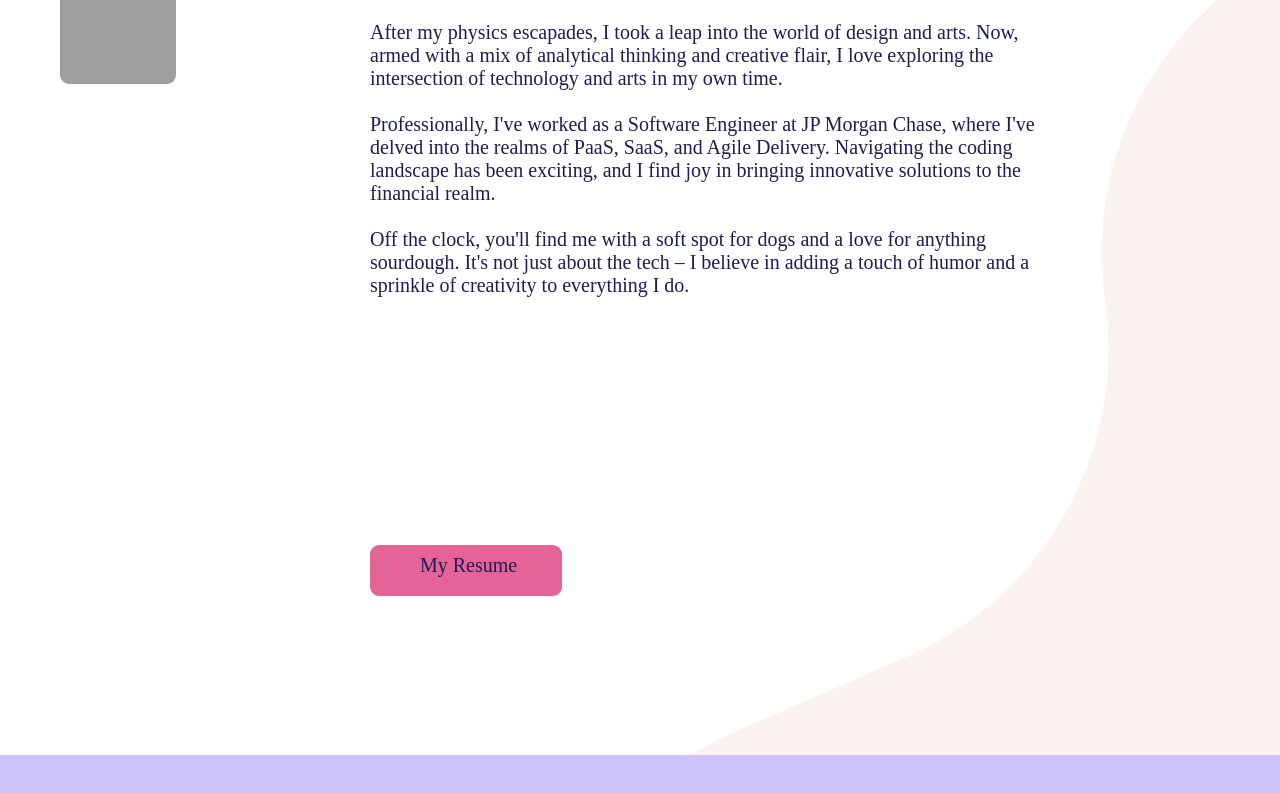
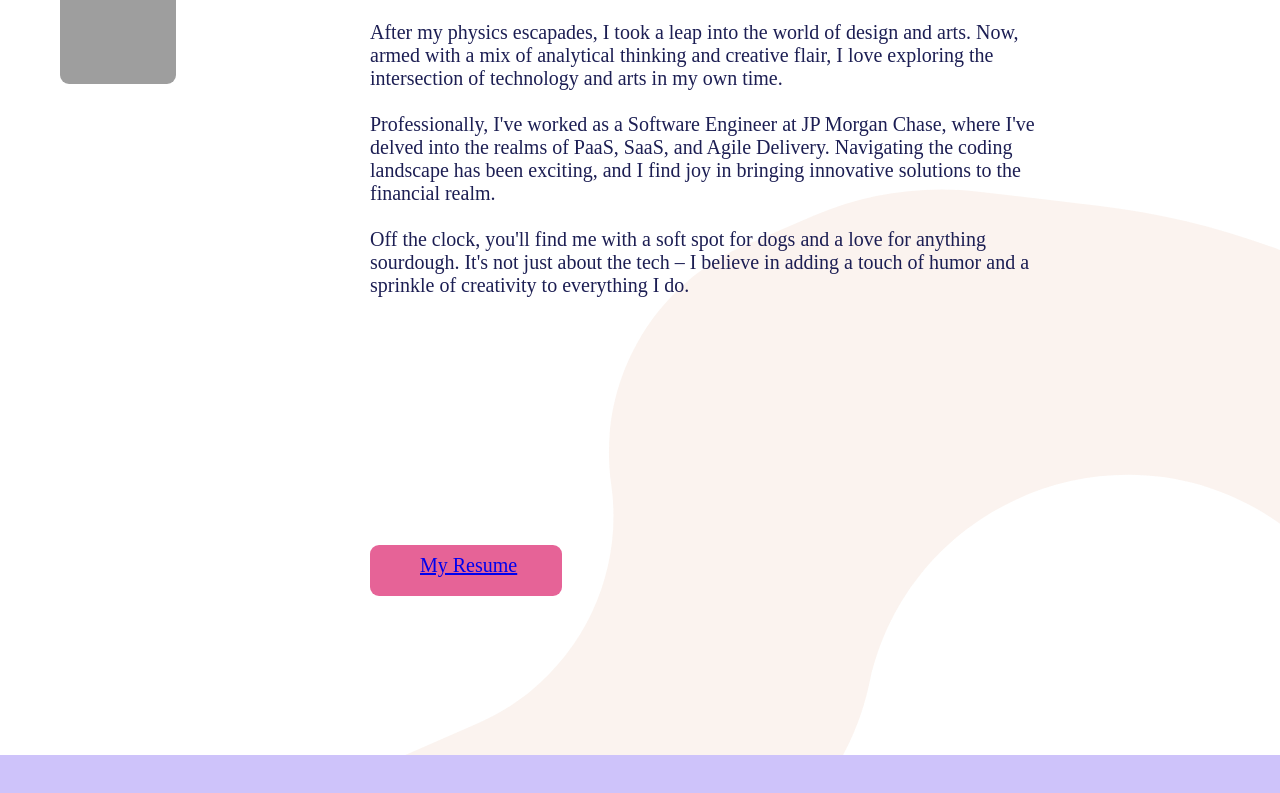
Before and after one commit to BessyHayls/my-portfolio, a Next.js app: page / in a window 1280 px wide. Shown: the part 1851-2644 px from the top of the page. Built offline with nearby package versions, Linux system fonts and the light colour scheme; grey boxes are pictures that could not be loaded; a web font is replaced by a local one.

Commit message:
fixed some vector issues, added onclick for my work, added download button for resume

```diff
--- a/pages/components/aboutMe.tsx
+++ b/pages/components/aboutMe.tsx
@@ -1,8 +1,15 @@
 import type { NextPage } from "next";
 
 import styles from "./styles/aboutMe.module.css";
+import { useCallback } from "react";
+
+
 
 const AboutMe: NextPage = () => {
+
+  const onWorkTextClick = useCallback(() => {
+    window.location.href = "google.com"
+  }, []);
 
   return (
     <div className={styles.aboutMe}>
@@ -37,7 +44,8 @@ const AboutMe: NextPage = () => {
         <p className={styles.blankLine3}>&nbsp;</p>
       </div>
       <div className={styles.aboutMeItem} />
-      <div className={styles.myResume}>My Resume</div>
+      <a className={styles.myResume} href='/creativeBox.png' download>My Resume</a>
+      {/* todo - need to change the href to link to pdf of the resume*/}
       <img className={styles.prof31Icon} alt="" src="/prof3-1@2x.png" />
     </div>
   );
--- a/pages/components/landingPage.tsx
+++ b/pages/components/landingPage.tsx
@@ -4,7 +4,7 @@ import styles from "./styles/landingPage.module.css";
 
 const LandingPage: NextPage = () => {
   const onAboutMeTextClick = useCallback(() => {
-    // Please sync "About Me" to the project
+    window.scrollTo(0, 1000);
   }, []);
 
   const onWorkTextClick = useCallback(() => {
@@ -24,7 +24,7 @@ const LandingPage: NextPage = () => {
   }, []);
 
   const onRectangle1Click = useCallback(() => {
-    // Please sync "About Me" to the project
+    window.scrollTo(0, 1500);
   }, []);
 
   return (<>
@@ -59,7 +59,7 @@ const LandingPage: NextPage = () => {
         Email
       </div>
       <div className={styles.landingPageItem} onClick={onRectangle1Click} />
-      <div className={styles.aboutMe1}>About Me</div>
+      <div className={styles.aboutMe1 } onClick={onRectangle1Click}>About Me</div>
     </div>
     </>
   );
--- a/pages/components/styles/aboutMe.module.css
+++ b/pages/components/styles/aboutMe.module.css
@@ -1,10 +1,8 @@
 .aboutMeChild {
     position: absolute;
-    top: -48px;
-    left: 195px;
-    width: 1906.2px;
+    width: 100vw;
     height: 2060.14px;
-    object-fit: contain;
+    object-fit: unset;
     opacity: 0.84;
     font-family: var(--font-khmer);
   }
@@ -40,6 +38,7 @@
   top: 823px;
   left: 420px;
   font-family: var(--font-khmer);
+  cursor: pointer;
 }
 .prof31Icon {
   position: absolute;
--- a/pages/components/styles/landingPage.module.css
+++ b/pages/components/styles/landingPage.module.css
@@ -7,9 +7,9 @@
   .vector17 {
     position: absolute;
     top: 0px;
-    width: 100vw;
+    width: 99vw;
     height: 1000px;
-    object-fit: cover;
+    object-fit:unset;
   }
   .heyImVasiliki {
     margin: 0;
@@ -78,6 +78,7 @@
     position: absolute;
     top: 355px;
     left: 858px;
+    cursor: pointer;
   }
   .landingPageInner {
     position: absolute;
@@ -92,7 +93,6 @@
     position: relative;
     background-color: #fff;
     height: 1582px;
-    overflow-y: auto;
     text-align: left;
     font-size: var(--font-size-xl);
     color: var(--color-darkslateblue);
```
